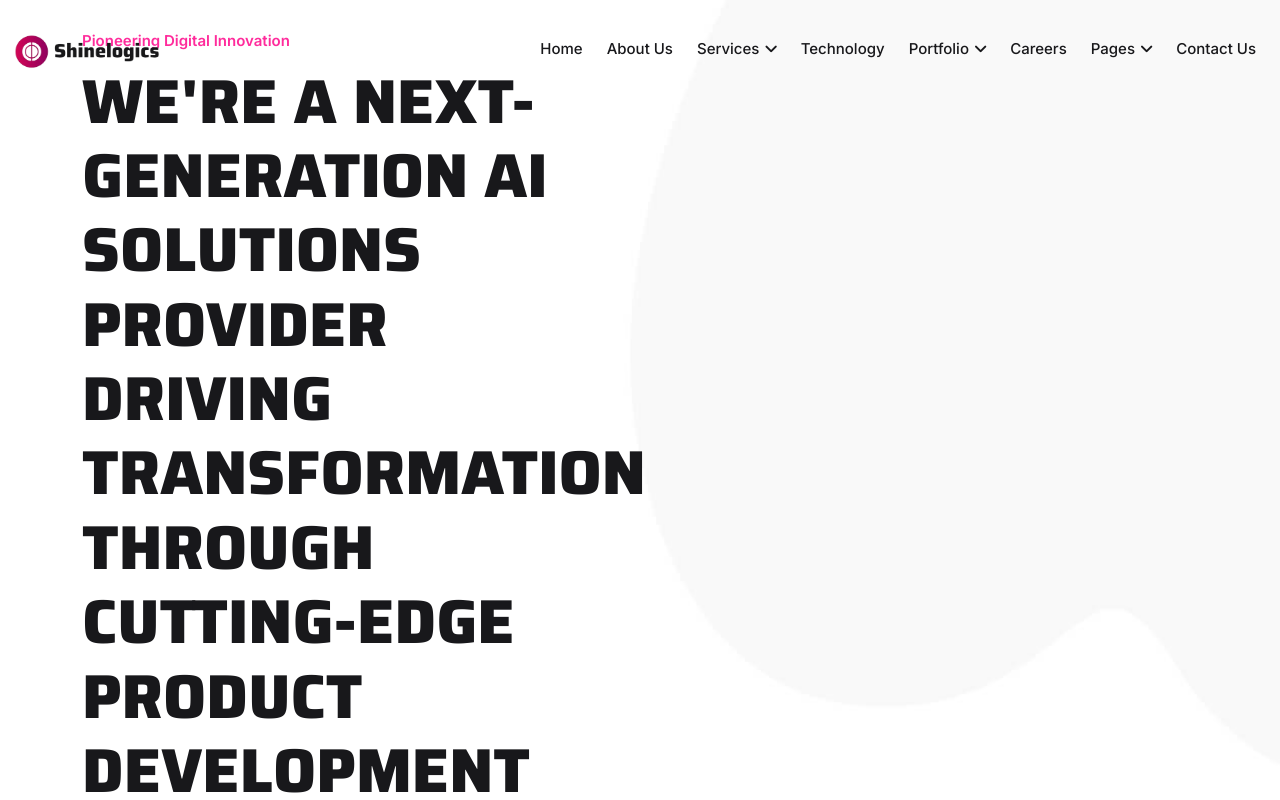
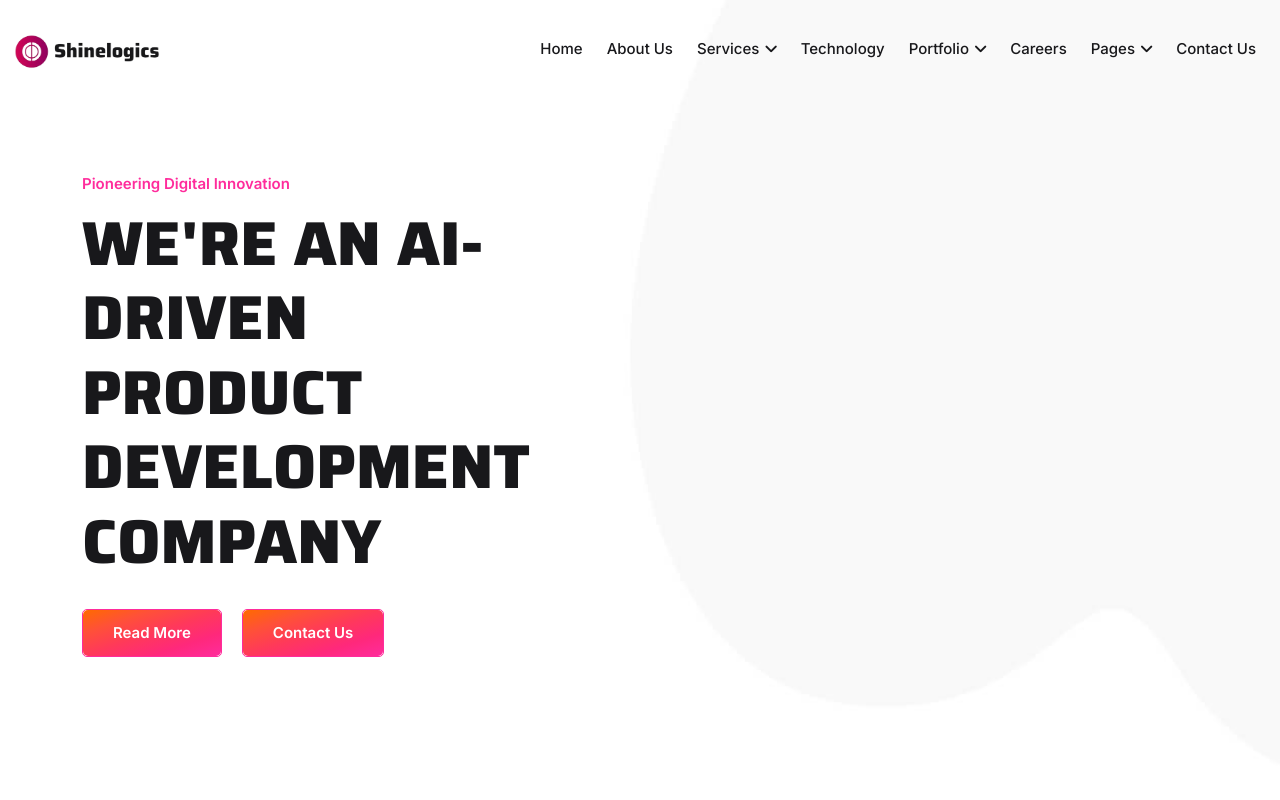
Before and after one commit to Devasenapathi/shinelogics_ai_web_app, a Next.js app in the folder frontend/: page / in a window 1280 px wide. Shown: the top 800 px of the page. Built offline with nearby package versions, Linux system fonts and the light colour scheme.

Commit message:
reverted the build

```diff
--- a/frontend/components/HomePages/DefaultHome/MainBanner.js
+++ b/frontend/components/HomePages/DefaultHome/MainBanner.js
@@ -51,7 +51,7 @@ const MainBanner = () => {
                       data-aos-duration="1000"
                       data-aos-delay="200"
                     >
-                      WE'RE A NEXT-GENERATION AI SOLUTIONS PROVIDER DRIVING TRANSFORMATION THROUGH CUTTING-EDGE PRODUCT DEVELOPMENT
+                      WE'RE AN AI-DRIVEN PRODUCT DEVELOPMENT COMPANY
                     </h1>
 
                     <p
```
Also changed, not shown: 55 other files (tests, documents, lock files or other folders).
